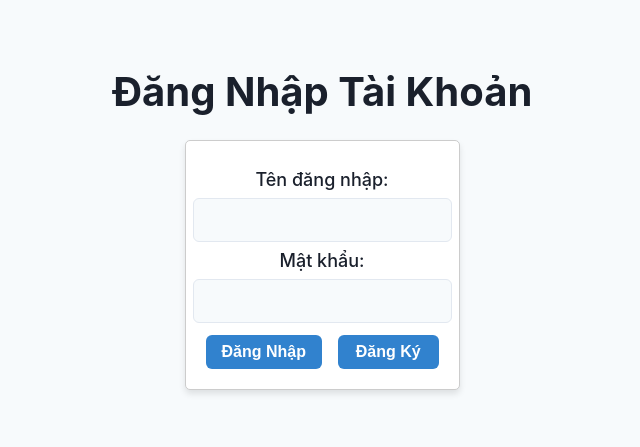
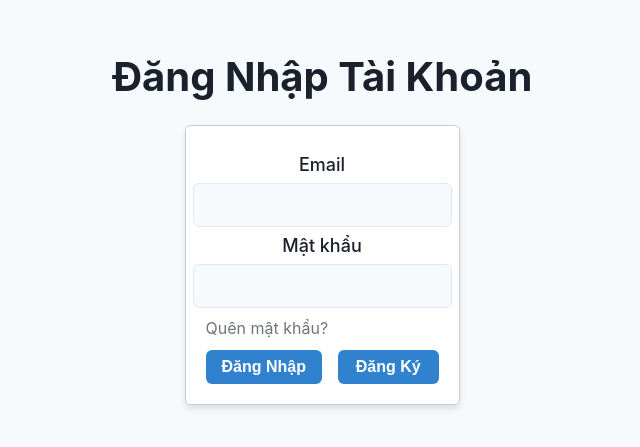
Before and after one commit to quoclong20222428/sudoku-frontend, a React (Vite) app: page / in a window 1280 px wide. Shown: the part 201-648 px from the top of the page, without its empty margins (318-958 px from the left). Built offline with nearby package versions, Linux system fonts and the light colour scheme.

Commit message:
Add Verify Function

```diff
--- a/src/App.css
+++ b/src/App.css
@@ -62,6 +62,7 @@
   font-size: 1.125rem;
   font-weight: 500;
   color: #1a202c;
+  text-align: left;
 }
 
 .select {
@@ -369,3 +370,16 @@ input.cell::-webkit-outer-spin-button {
   border-radius: 0.375rem;
   text-align: center;
 }
+
+.forgot-password-link {
+  color: #717579;
+  font-size: 16px;
+  cursor: pointer;
+  margin-top: 10px;
+  display: inline-block;
+}
+
+.forgot-password-link:hover {
+  color: #63b3ff;
+  text-decoration: underline;
+}
--- a/src/App.tsx
+++ b/src/App.tsx
@@ -4,6 +4,7 @@ import Board from "./Board";
 import { generatePuzzle } from "./sudokuGenerator";
 import Login from "./Login";
 import Register from "./Register";
+import ForgotPassword from "./ForgotPassword"; // Import ForgotPassword
 import "./App.css";
 
 interface Game {
@@ -33,13 +34,15 @@ function App() {
   const [level, setLevel] = useState<"easy" | "medium" | "hard">("easy");
   const [timePlayed, setTimePlayed] = useState<number>(0);
   const [userId, setUserId] = useState<string>("");
+  const [username, setUsername] = useState<string>("");
   const [games, setGames] = useState<Game[]>([]);
   const [currentGameId, setCurrentGameId] = useState<number | null>(null);
   const [isPlaying, setIsPlaying] = useState<boolean>(false);
   const [hint, setHint] = useState<Hint | null>(null);
   const [isLoggedIn, setIsLoggedIn] = useState<boolean>(false);
-  const [username, setUsername] = useState<string>("");
+  const [email, setEmail] = useState<string>("");
   const [showRegister, setShowRegister] = useState<boolean>(false);
+  const [showForgotPassword, setShowForgotPassword] = useState<boolean>(false); // Thêm state cho ForgotPassword
 
   useEffect(() => {
     const token = localStorage.getItem("token");
@@ -49,14 +52,21 @@ function App() {
           headers: { Authorization: `Bearer ${token}` },
         })
         .then(
-          (response: AxiosResponse<{ user_id: string; username: string }>) => {
+          (response: AxiosResponse<{ user_id: string; username: string; email: string }>) => {
+            console.log("Response from /me:", response.data); // Debug
             setUserId(response.data.user_id);
-            setUsername(response.data.username);
+            setUsername(response.data.username || ""); // Fallback nếu username không có
+            setEmail(response.data.email);
             setIsLoggedIn(true);
           }
         )
-        .catch(() => {
+        .catch((error) => {
+          console.error("Error fetching /me:", error); // Debug
           localStorage.removeItem("token");
+          setIsLoggedIn(false);
+          setUserId("");
+          setUsername("");
+          setEmail("");
         });
     }
   }, []);
@@ -95,6 +105,7 @@ function App() {
     setIsLoggedIn(false);
     setUserId("");
     setUsername("");
+    setEmail("");
     setGames([]);
     setBoard([]);
     setEditedCells([]);
@@ -323,18 +334,51 @@ function App() {
     }
   };
 
+  const refreshUserData = () => {
+    const token = localStorage.getItem("token");
+    if (token && isLoggedIn) {
+      axios
+        .get("http://localhost:8000/me", {
+          headers: { Authorization: `Bearer ${token}` },
+        })
+        .then(
+          (response: AxiosResponse<{ user_id: string; username: string; email: string }>) => {
+            console.log("Refreshed user data from /me:", response.data);
+            setUserId(response.data.user_id);
+            setUsername(response.data.username || "");
+            setEmail(response.data.email);
+          }
+        )
+        .catch((error) => {
+          console.error("Error refreshing user data:", error);
+          localStorage.removeItem("token");
+          setIsLoggedIn(false);
+          setUserId("");
+          setUsername("");
+          setEmail("");
+        });
+    }
+  };
+
   if (!isLoggedIn) {
     return showRegister ? (
       <Register
         setIsLoggedIn={setIsLoggedIn}
         setUserId={setUserId}
+        setEmail={setEmail}
         setUsername={setUsername}
         setShowRegister={setShowRegister}
+      />
+    ) : showForgotPassword ? (
+      <ForgotPassword
+        setShowForgotPassword={setShowForgotPassword}
+        onPasswordReset={refreshUserData} // Gọi hàm làm mới dữ liệu
       />
     ) : (
       <Login
         setIsLoggedIn={setIsLoggedIn}
         setUserId={setUserId}
+        setEmail={setEmail}
         setUsername={setUsername}
         setShowRegister={setShowRegister}
       />
@@ -343,7 +387,7 @@ function App() {
 
   return (
     <div className="container">
-      <h1 className="title">Trò Chơi Sudoku - Xin chào {username}!</h1>
+      <h1 className="title">Trò Chơi Sudoku - Xin chào {username || email}!</h1>
       <div className="controls">
         <button onClick={handleLogout} className="button logout">
           Đăng Xuất
@@ -383,6 +427,12 @@ function App() {
           </button>
           <button onClick={handleGetHint} className="button hint">
             Gợi Ý
+          </button>
+          <button
+            onClick={() => setShowForgotPassword(true)}
+            className="button forgot-password"
+          >
+            Quên Mật Khẩu
           </button>
         </div>
         <Board
--- a/src/Login.tsx
+++ b/src/Login.tsx
@@ -1,10 +1,12 @@
 import { useState, Dispatch, SetStateAction } from "react";
 import axios from "axios";
+import ForgotPassword from "./ForgotPassword";
 import "./App.css";
 
 interface LoginProps {
   setIsLoggedIn: Dispatch<SetStateAction<boolean>>;
   setUserId: Dispatch<SetStateAction<string>>;
+  setEmail: Dispatch<SetStateAction<string>>;
   setUsername: Dispatch<SetStateAction<string>>;
   setShowRegister: Dispatch<SetStateAction<boolean>>;
 }
@@ -12,38 +14,53 @@ interface LoginProps {
 function Login({
   setIsLoggedIn,
   setUserId,
+  setEmail,
   setUsername,
   setShowRegister,
 }: LoginProps) {
-  const [username, setLocalUsername] = useState<string>("");
+  const [email, setLocalEmail] = useState<string>("");
   const [password, setPassword] = useState<string>("");
   const [error, setError] = useState<string>("");
+  const [showForgotPassword, setShowForgotPassword] = useState<boolean>(false);
 
   const handleLogin = async () => {
-    if (!username || !password) {
-      setError("Vui lòng nhập tên đăng nhập và mật khẩu");
+    if (!email || !password) {
+      setError("Vui lòng nhập email và mật khẩu");
       return;
     }
     try {
       const formData = new FormData();
-      formData.append("username", username);
+      formData.append("username", email); // FastAPI OAuth2 sử dụng "username" cho email
       formData.append("password", password);
 
       const response = await axios.post<{
         access_token: string;
         user_id: string;
-        username: string;
+        email: string;
       }>("http://localhost:8000/login", formData, {
         headers: {
           "Content-Type": "multipart/form-data",
         },
       });
+      const token = response.data.access_token;
       localStorage.setItem("token", response.data.access_token);
       setUserId(response.data.user_id);
-      setUsername(response.data.username);
+      setEmail(response.data.email);
       setIsLoggedIn(true);
       setError("");
       setPassword("");
+
+      // Lấy thêm thông tin username
+      axios
+        .get("http://localhost:8000/me", {
+          headers: { Authorization: `Bearer ${token}` },
+        })
+        .then((meResponse) => {
+          setUsername(meResponse.data.username || "");
+        })
+        .catch((err) => {
+          console.error("Không thể lấy username:", err);
+        });
     } catch (error: any) {
       setError(error.response?.data?.detail || "Đăng nhập thất bại");
     }
@@ -51,19 +68,23 @@ function Login({
 
   return (
     <div className="container">
+      {showForgotPassword ? (
+        <ForgotPassword setShowForgotPassword={setShowForgotPassword} />
+      ) : (
+        <>
           <h1 className="title">Đăng Nhập Tài Khoản</h1>
           <div className="input-container">
             <div className="control-group login">
-          <label className="label">Tên đăng nhập:</label>
+              <label className="label">Email</label>
               <input
-            type="text"
-            value={username}
-            onChange={(e) => setLocalUsername(e.target.value)}
+                type="email"
+                value={email}
+                onChange={(e) => setLocalEmail(e.target.value)}
                 className="input-login"
               />
             </div>
             <div className="control-group login">
-          <label className="label">Mật khẩu:</label>
+              <label className="label">Mật khẩu</label>
               <input
                 type="password"
                 value={password}
@@ -72,6 +93,12 @@ function Login({
               />
             </div>
             {error && <p className="error">{error}</p>}
+            <a
+              onClick={() => setShowForgotPassword(true)}
+              className="forgot-password-link"
+            >
+              Quên mật khẩu?
+            </a>
             <div className="button-group">
               <button onClick={handleLogin} className="button login">
                 Đăng Nhập
@@ -82,8 +109,16 @@ function Login({
               >
                 Đăng Ký
               </button>
+              {/* <button
+                onClick={() => setShowForgotPassword(true)}
+                className="button login"
+              >
+                Quên Mật Khẩu
+              </button> */}
             </div>
           </div>
+        </>
+      )}
     </div>
   );
 }
--- a/src/Register.tsx
+++ b/src/Register.tsx
@@ -1,10 +1,12 @@
 import { useState, Dispatch, SetStateAction } from "react";
 import axios from "axios";
+import Verify from "./Verify";
 import "./App.css";
 
 interface RegisterProps {
   setIsLoggedIn: Dispatch<SetStateAction<boolean>>;
   setUserId: Dispatch<SetStateAction<string>>;
+  setEmail: Dispatch<SetStateAction<string>>;
   setUsername: Dispatch<SetStateAction<string>>;
   setShowRegister: Dispatch<SetStateAction<boolean>>;
 }
@@ -12,30 +14,37 @@ interface RegisterProps {
 function Register({
   setIsLoggedIn,
   setUserId,
+  setEmail,
   setUsername,
   setShowRegister,
 }: RegisterProps) {
+  const [email, setLocalEmail] = useState<string>("");
+  const [password, setPassword] = useState<string>("");
   const [username, setLocalUsername] = useState<string>("");
-  const [password, setPassword] = useState<string>("");
   const [error, setError] = useState<string>("");
+  const [showVerification, setShowVerification] = useState<boolean>(false);
 
   const handleRegister = async () => {
-    if (!username || !password) {
-      setError("Vui lòng nhập tên đăng nhập và mật khẩu");
+    if (!email || !password || !username) {
+      setError("Vui lòng nhập đầy đủ thông tin");
       return;
     }
     try {
       const response = await axios.post<{
         access_token: string;
         user_id: string;
+        email: string;
         username: string;
-      }>("http://localhost:8000/register", { username, password });
+      }>("http://localhost:8000/register", { email, password, username });
       localStorage.setItem("token", response.data.access_token);
       setUserId(response.data.user_id);
+      setEmail(response.data.email);
       setUsername(response.data.username);
-      setIsLoggedIn(true);
       setError("");
-      setPassword("");
+      setShowVerification(true);
+      alert(
+        "Mã xác minh đã được gửi đến email của bạn. Vui lòng kiểm tra email để lấy mã."
+      );
     } catch (error: any) {
       setError(error.response?.data?.detail || "Đăng ký thất bại");
     }
@@ -43,10 +52,24 @@ function Register({
 
   return (
     <div className="container">
+      {showVerification ? (
+        <>
+          <h1 className="title">Xác Minh Tài Khoản</h1>
+          <div className="input-container">
+            <Verify
+              email={email}
+              setIsLoggedIn={setIsLoggedIn}
+              setShowRegister={setShowRegister}
+              verificationEndpoint="http://localhost:8000/verify-registration"
+            />
+          </div>
+        </>
+      ) : (
+        <>
           <h1 className="title">Đăng Ký Tài Khoản</h1>
           <div className="input-container">
             <div className="control-group login">
-          <label className="label">Tên đăng nhập:</label>
+              <label className="label">Tên của bạn</label>
               <input
                 type="text"
                 value={username}
@@ -55,7 +78,16 @@ function Register({
               />
             </div>
             <div className="control-group login">
-          <label className="label">Mật khẩu:</label>
+              <label className="label">Email</label>
+              <input
+                type="email"
+                value={email}
+                onChange={(e) => setLocalEmail(e.target.value)}
+                className="input-login"
+              />
+            </div>
+            <div className="control-group login">
+              <label className="label">Mật khẩu</label>
               <input
                 type="password"
                 value={password}
@@ -76,6 +108,8 @@ function Register({
               </button>
             </div>
           </div>
+        </>
+      )}
     </div>
   );
 }
```
Lines whose indentation alone changed are shown as unchanged.
